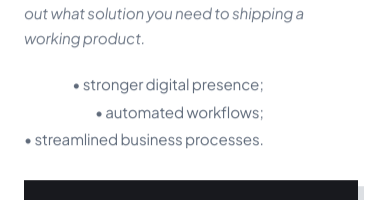
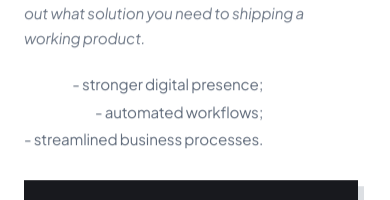
Before and after one commit to Irene2828/porfoliojuly, a Next.js app: page / in a window 390 px wide. Shown: the part 418-618 px from the top of the page. Built offline with nearby package versions, Linux system fonts and the light colour scheme; no server answers; the database is empty.

Commit message:
style: mobile hero — hyphen bullets in body text color

```diff
--- a/src/app/components/Hero.css
+++ b/src/app/components/Hero.css
@@ -2061,7 +2061,7 @@
     color: #5f6a7a !important;
   }
   .hero-benefits li::before {
-    content: '• ' !important;
+    content: '- ' !important;
     color: #5f6a7a !important; /* same as body text */
   }
 }
```
